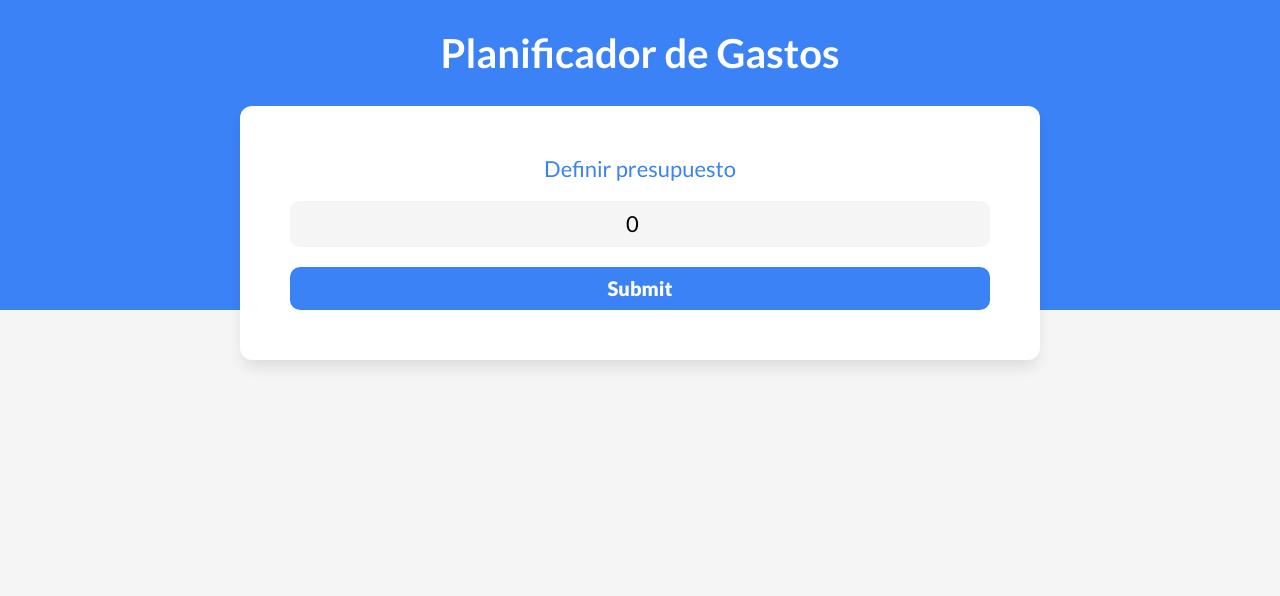
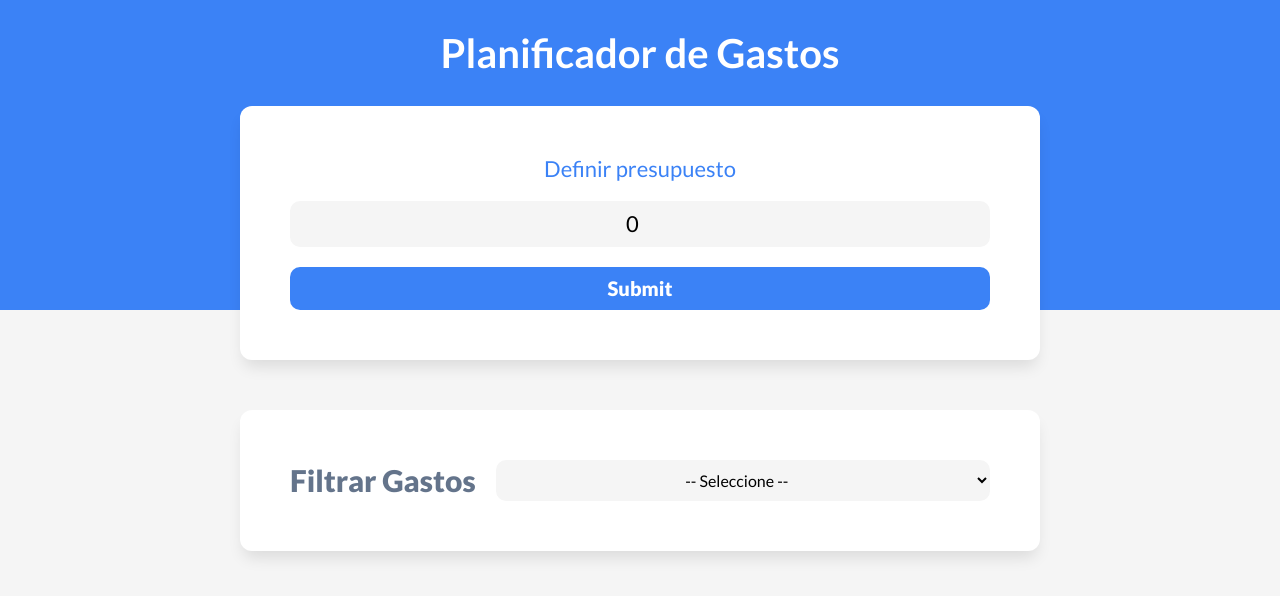
Before and after one commit to anderson2002y/expense-manage, a Vue app: page / in a window 1280 px wide. Shown: the top 596 px of the page. Built offline with nearby package versions, Linux system fonts and the light colour scheme.

Commit message:
feat(expenses): filter expenses by category

```diff
--- a/src/App.vue
+++ b/src/App.vue
@@ -1,9 +1,10 @@
 <script setup>
-  import { ref, reactive, watch } from 'vue';
+  import { ref, reactive, watch, computed } from 'vue';
   import Presupuesto from './components/Presupuesto.vue';
   import ControlPresupuesto from './components/ControlPresupuesto.vue';
   import Modal from './components/Modal.vue';
   import Gasto from './components/Gasto.vue';
+  import Filtro from './components/Filtro.vue';
   import { generarId } from './helpers'
   import iconoNuevogasto from './assets/img/nuevo-gasto.svg';
 
@@ -15,6 +16,7 @@
   const presupuesto = ref(0);
   const disponible = ref(0);
   const gastado = ref(0);
+  const filtro = ref('');
 
   const gasto = reactive({
     nombre: '',
@@ -108,6 +110,13 @@
     }
   }
 
+  const gastosFiltrados =computed(() => {
+    if(filtro.value) {
+      return gastos.value.filter(gasto => gasto.categoria === filtro.value);
+    }
+    return gastos.value;
+  });
+
 </script>
 
 <template>
@@ -133,13 +142,17 @@
       </div>
     </header>
 
+    <Filtro
+      v-model:filtro ="filtro"
+    />
+
     <main v-if="presupuesto > 0">
 
       <div class="listado-gastos contenedor">
-        <h2> {{ gastos.length > 0 ? 'Gastos' : 'No Hay Gastos'}}</h2>
+        <h2> {{ gastosFiltrados.length > 0 ? 'Gastos' : 'No Hay Gastos'}}</h2>
 
         <Gasto
-          v-for="gasto in gastos"
+          v-for="gasto in gastosFiltrados"
           :key="gasto.id"
           :gasto="gasto"
           @seleccionar-gasto="seleccionarGasto"
--- /dev/null
+++ b/src/components/Filtro.vue
@@ -0,0 +1,53 @@
+<script setup>
+  defineProps(['filtro']);
+  defineEmits(['update:filtro']);
+</script>
+
+<template>
+  <div class="filtro sombra contenedor">
+    <form>
+      <div class="campo">
+        <label for="filtro">Filtrar Gastos</label>
+
+        <select id="filtro" :value="categoria" @input="$emit('update:filtro', $event.target.value)">
+          <option value="">-- Seleccione --</option>
+          <option value="ahorro">Ahorro</option>
+          <option value="comida">Comida</option>
+          <option value="casa">Casa</option>
+          <option value="gastos">Gastos Varios</option>
+          <option value="ocio">Ocio</option>
+          <option value="salud">Salud</option>
+          <option value="suscripciones">Suscripciones</option>
+        </select>
+      </div>
+    </form>
+  </div>
+</template>
+
+<style scoped>
+  .filtro {
+    margin-top: 10rem ;
+  }
+
+  .filtro .campo {
+    display: flex;
+    align-items: center;
+    gap: 2rem;
+  }
+
+  .filtro label {
+    font-size: 3rem;
+    font-weight: 900;
+    color: var(--gris-oscuro);
+  }
+
+  .filtro select {
+    flex: 1;
+    padding: 1rem;
+    border: none;
+    border-radius: 1rem;
+    background-color: var(--gris-claro);
+    text-align: center;
+  }
+
+</style>
```
